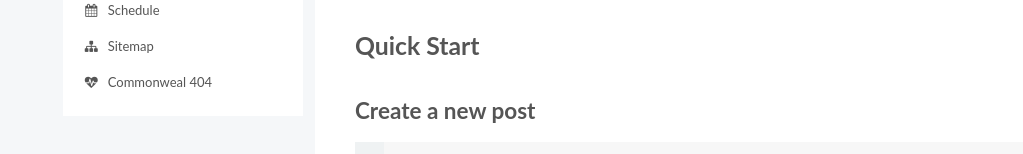
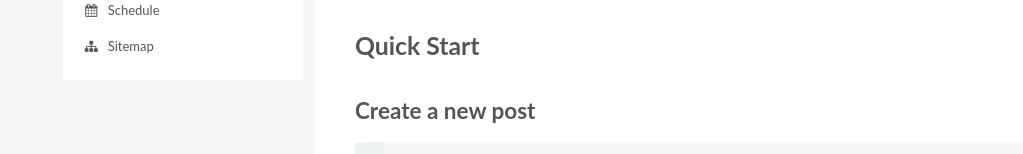
Before and after one commit to b946c5a0bf547c89/b946c5a0bf547c89.github.io, a plain HTML site: page 2019/12/29/hello-world/index.html in a window 1280 px wide. Shown: the part 289-443 px from the top of the page, without its empty margins (257-1280 px from the left). Drawn offline with Linux system fonts and the light colour scheme.

Commit message:
Site updated: 2019-12-29 11:08:36

```diff
--- a/2019/12/29/hello-world/index.html
+++ b/2019/12/29/hello-world/index.html
@@ -166,11 +166,6 @@
         <li class="menu-item menu-item-sitemap">
 
     <a href="/sitemap.xml" rel="section"><i class="fa fa-fw fa-sitemap"></i>Sitemap</a>
-
-  </li>
-        <li class="menu-item menu-item-commonweal">
-
-    <a href="/404/" rel="section"><i class="fa fa-fw fa-heartbeat"></i>Commonweal 404</a>
 
   </li>
   </ul>
```
Also changed, not shown: archives/2019/12/index.html (+0 -5 lines), archives/2019/index.html (+0 -5 lines), archives/index.html (+0 -5 lines), index.html (+0 -5 lines).
